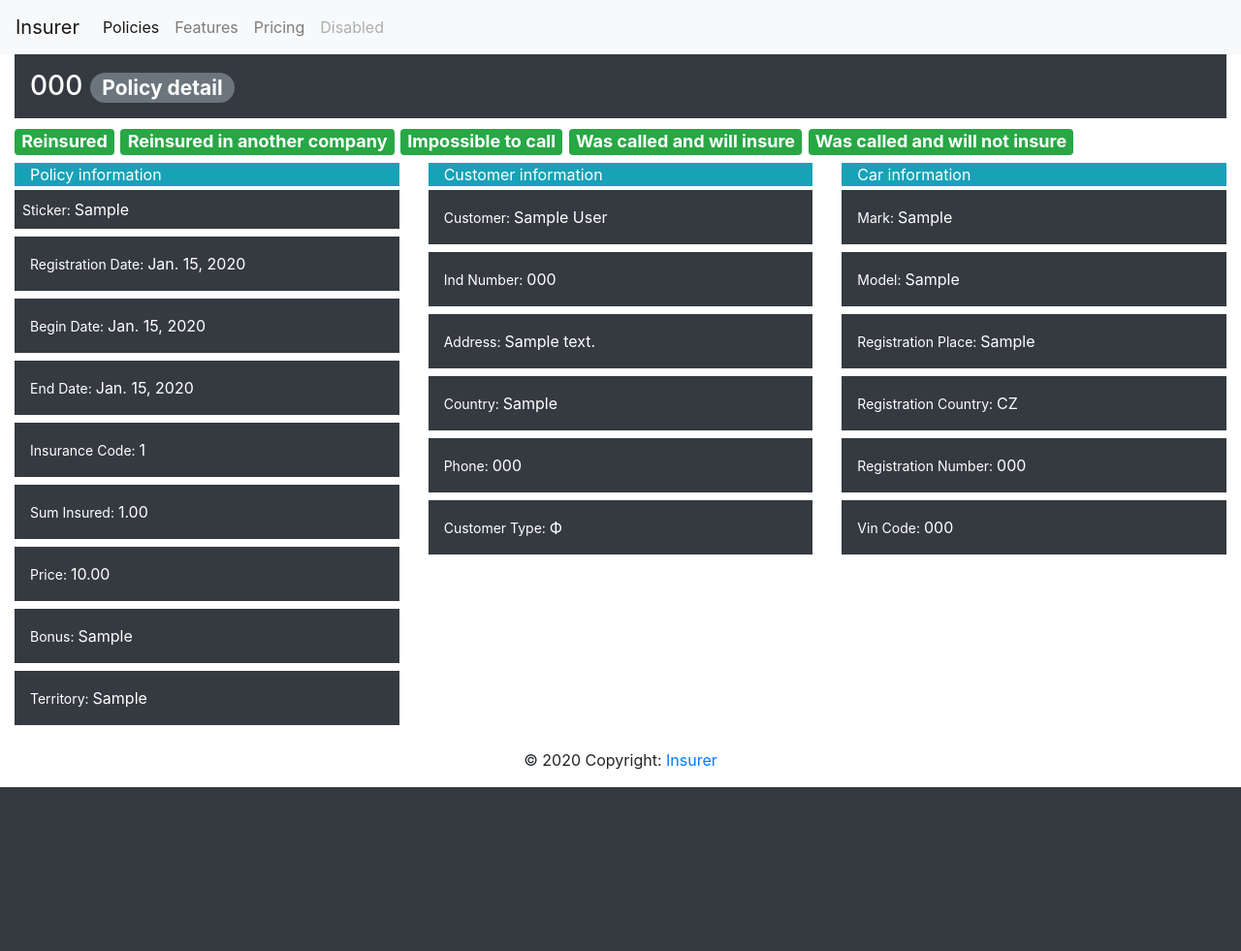
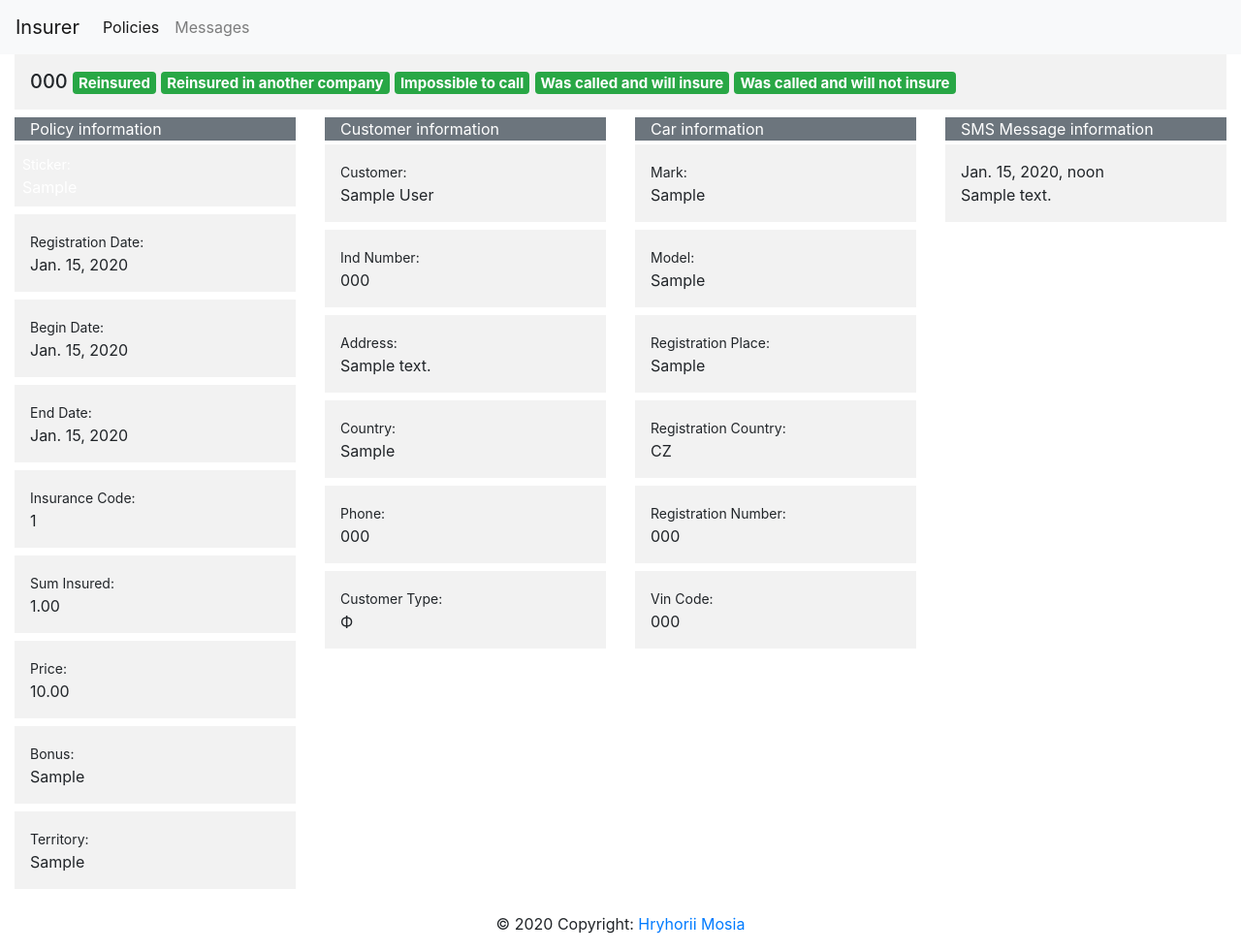
Before and after one commit to mosiahr/insurer, a Django app: page /customer-service/policies/1/ in a window 1280 px wide. Shown: the whole page at 97% size. Before the commit the page ends 812 px from the top, so only its background shows below. Run offline with Django 3.2, Linux system fonts and the light colour scheme; tables that the repository leaves empty hold one stand-in row (values such as "Sample post"); some libraries are stand-ins or nearby versions.

Commit message:
Added SMS messages view and table to it

```diff
--- a/customer_service/templates/customer_service/policies.html
+++ b/customer_service/templates/customer_service/policies.html
@@ -5,7 +5,7 @@
 {% block title %}Polices{% endblock %}
 
 {% block content %}
-    <h2>Policies</h2>
+    <h5 class="p-3 mb-2 bg-light-blacker">Policies</h5>
     {% if filter %}
         {{ filter.form.media }}
         <form action="" method="get" class="form form-inline">
@@ -26,6 +26,8 @@
 {% endblock %}
 
 {% block javascript %}
+    {{ block.super }}
+
     <script src="/static/bsmodals/bsmodals.js"></script>
     <script src="/static/bsmodals/restapi.js"></script>
 
--- a/customer_service/templates/customer_service/policy_detail.html
+++ b/customer_service/templates/customer_service/policy_detail.html
@@ -4,11 +4,10 @@
 {% block title %}{{ policy.number }}{% endblock %}
 
 {% block content %}
-    <div class="h3 p-3 mb-2 bg-dark text-white">{{ policy.number }}
-        <span class="badge badge-pill badge-secondary">Policy detail</span></div>
-
     <!-- Result after the call to the customer -->
-    <h4 id="result-after-call" data-insurance-policy-update-url="{% url 'api-customer-service:api-insurance-policy-update' pk=policy.id %}">
+    <h5 class="p-3 mb-2 bg-light-blacker" id="result-after-call"
+        data-insurance-policy-update-url="{% url 'api-customer-service:api-insurance-policy-update' pk=policy.id %}">
+        {{ policy.number }}
         <a href="#" id="is_reinsured"
            class="badge badge-{% if policy.is_reinsured %}success{% else %}secondary{% endif %}"> {% trans 'Reinsured' %}</a>
         <a href="#" id="is_reinsured_another_company"
@@ -19,61 +18,85 @@
            class="badge badge-{% if policy.is_called_will_insure %}success{% else %}secondary{% endif %}"> {% trans 'Was called and will insure' %}</a>
         <a href="#" id="is_called_will_not_insure"
            class="badge badge-{% if policy.is_called_will_not_insure %}success{% else %}secondary{% endif %}"> {% trans 'Was called and will not insure' %}</a>
-    </h4>
+    </h5>
 
     <div class="row">
 
         <!-- Policy information -->
         <div class="col-sm">
-            <div class="pl-3 mb-1 bg-info text-white">Policy information</div>
+            <div class="pl-3 mb-1 bg-secondary text-white">Policy information</div>
             {% if policy.sticker %}
-                <div class="p-2 mb-2 bg-dark text-white"><small>Sticker: </small>{{ policy.sticker }}</div>
+                <div class="p-2 mb-2 bg-light-blacker text-white"><small>Sticker: </small><br>{{ policy.sticker }}</div>
             {% endif %}
-            <div class="p-3 mb-2 bg-dark text-white"><small>Registration Date: </small>{{ policy.registration_date }}
+            <div class="p-3 mb-2 bg-light-blacker text-body"><small>Registration
+                Date: </small><br>{{ policy.registration_date }}
             </div>
-            <div class="p-3 mb-2 bg-dark text-white"><small>Begin Date: </small>{{ policy.begin_date }}</div>
-            <div class="p-3 mb-2 bg-dark text-white"><small>End Date: </small>{{ policy.end_date }}</div>
+            <div class="p-3 mb-2 bg-light-blacker text-body"><small>Begin Date: </small><br>{{ policy.begin_date }}
+            </div>
+            <div class="p-3 mb-2 bg-light-blacker text-body"><small>End Date: </small><br>{{ policy.end_date }}</div>
 
-            <div class="p-3 mb-2 bg-dark text-white"><small>Insurance Code: </small>{{ policy.insurance_code }}</div>
-            <div class="p-3 mb-2 bg-dark text-white"><small>Sum Insured: </small>{{ policy.sum_insured }}</div>
-            <div class="p-3 mb-2 bg-dark text-white"><small>Price: </small>{{ policy.price }}</div>
+            <div class="p-3 mb-2 bg-light-blacker text-body"><small>Insurance
+                Code: </small><br>{{ policy.insurance_code }}</div>
+            <div class="p-3 mb-2 bg-light-blacker text-body"><small>Sum Insured: </small><br>{{ policy.sum_insured }}
+            </div>
+            <div class="p-3 mb-2 bg-light-blacker text-body"><small>Price: </small><br>{{ policy.price }}</div>
 
             {% if policy.bonus %}
-                <div class="p-3 mb-2 bg-dark text-white"><small>Bonus: </small>{{ policy.bonus }}</div>
+                <div class="p-3 mb-2 bg-light-blacker text-body"><small>Bonus: </small><br>{{ policy.bonus }}</div>
             {% endif %}
 
-            <div class="p-3 mb-2 bg-dark text-white"><small>Territory: </small>{{ policy.territory }}</div>
+            <div class="p-3 mb-2 bg-light-blacker text-body"><small>Territory: </small><br>{{ policy.territory }}</div>
         </div>
 
         <!-- Customer information -->
         <div class="col-sm">
-            <div class="pl-3 mb-1 bg-info text-white">Customer information</div>
-            <div class="p-3 mb-2 bg-dark text-white"><small>Customer: </small>{{ policy.customer.name }}</div>
-            <div class="p-3 mb-2 bg-dark text-white"><small>Ind Number: </small>{{ policy.customer.ind_number }}</div>
-            <div class="p-3 mb-2 bg-dark text-white"><small>Address: </small>{{ policy.customer.address }}</div>
-            <div class="p-3 mb-2 bg-dark text-white"><small>Country: </small>{{ policy.customer.country }}</div>
-            <div class="p-3 mb-2 bg-dark text-white"><small>Phone: </small>{{ policy.customer.phone }}</div>
-            <div class="p-3 mb-2 bg-dark text-white"><small>Customer Type: </small>{{ policy.customer.customer_type }}
+            <div class="pl-3 mb-1 bg-secondary text-white">Customer information</div>
+            <div class="p-3 mb-2 bg-light-blacker text-body"><small>Customer: </small><br>{{ policy.customer.name }}
+            </div>
+            <div class="p-3 mb-2 bg-light-blacker text-body"><small>Ind
+                Number: </small><br>{{ policy.customer.ind_number }}</div>
+            <div class="p-3 mb-2 bg-light-blacker text-body"><small>Address: </small><br>{{ policy.customer.address }}
+            </div>
+            <div class="p-3 mb-2 bg-light-blacker text-body"><small>Country: </small><br>{{ policy.customer.country }}
+            </div>
+            <div class="p-3 mb-2 bg-light-blacker text-body"><small>Phone: </small><br>{{ policy.customer.phone }}</div>
+            <div class="p-3 mb-2 bg-light-blacker text-body"><small>Customer
+                Type: </small><br>{{ policy.customer.customer_type }}
             </div>
         </div>
 
         <!-- Car information -->
         <div class="col-sm">
-            <div class="pl-3 mb-1 bg-info text-white">Car information</div>
-            <div class="p-3 mb-2 bg-dark text-white"><small>Mark: </small>{{ policy.car.mark }}</div>
-            <div class="p-3 mb-2 bg-dark text-white"><small>Model: </small>{{ policy.car.model }}</div>
-            <div class="p-3 mb-2 bg-dark text-white"><small>Registration
-                Place: </small>{{ policy.car.registration_place }}</div>
-            <div class="p-3 mb-2 bg-dark text-white"><small>Registration
-                Country: </small>{{ policy.car.registration_country }}</div>
-            <div class="p-3 mb-2 bg-dark text-white"><small>Registration
-                Number: </small>{{ policy.car.registration_number }}</div>
-            <div class="p-3 mb-2 bg-dark text-white"><small>Vin Code: </small>{{ policy.car.vin_code }}</div>
+            <div class="pl-3 mb-1 bg-secondary text-white">Car information</div>
+            <div class="p-3 mb-2 bg-light-blacker text-body"><small>Mark: </small><br>{{ policy.car.mark }}</div>
+            <div class="p-3 mb-2 bg-light-blacker text-body"><small>Model: </small><br>{{ policy.car.model }}</div>
+            <div class="p-3 mb-2 bg-light-blacker text-body"><small>Registration
+                Place: </small><br>{{ policy.car.registration_place }}</div>
+            <div class="p-3 mb-2 bg-light-blacker text-body"><small>Registration
+                Country: </small><br>{{ policy.car.registration_country }}</div>
+            <div class="p-3 mb-2 bg-light-blacker text-body"><small>Registration
+                Number: </small><br>{{ policy.car.registration_number }}</div>
+            <div class="p-3 mb-2 bg-light-blacker text-body"><small>Vin Code: </small><br>{{ policy.car.vin_code }}
+            </div>
         </div>
+
+        <!-- Message information -->
+        <div class="col-sm">
+            <div class="pl-3 mb-1 bg-secondary text-white">SMS Message information</div>
+            {% for message in  sms_messages %}
+                <div class="p-3 mb-2 bg-light-blacker text-body">
+                    {{ message.created }}<br>
+                    {{ message.body }}
+                </div>
+            {% endfor %}
+        </div>
+
     </div>
 {% endblock %}
 
 {% block javascript %}
+    {{ block.super }}
+
     <script>
         var urlApiInsurancePolicyUpdate = $('#result-after-call').attr('data-insurance-policy-update-url');
 
--- /dev/null
+++ b/customer_service/templatetags/tags.py
@@ -0,0 +1,10 @@
+from django import template
+
+register = template.Library()
+
+
+@register.simple_tag
+def active(request, pattern):
+    import re
+    if re.search(pattern, request.path):
+        return 'active'
--- a/customer_service/urls.py
+++ b/customer_service/urls.py
@@ -1,10 +1,15 @@
 from django.urls import path, include
 
-from .views import InsurancePolicyView, InsurancePolicyDetailView
+from .views import (InsurancePolicyView, InsurancePolicyDetailView,
+                    MessageSmsInsurancePolicyExpiresView,
+                    MessageSmsInsurancePolicyExpiresDetailView)
 
 app_name = 'customer_service'
 urlpatterns = [
     path('policies/', InsurancePolicyView.as_view(), name='policies'),
     path('policies/<int:pk>/',
          InsurancePolicyDetailView.as_view(), name='policy_detail'),
+    path('messages/', MessageSmsInsurancePolicyExpiresView.as_view(),
+         name='messages'),
+
 ]
--- a/customer_service/views.py
+++ b/customer_service/views.py
@@ -1,16 +1,23 @@
+from django.views.generic import ListView
 from django.views.generic.detail import DetailView
 from django.urls import reverse
 
 from django_tables2 import SingleTableMixin
 from django_filters.views import FilterView
 
-from .models import InsurancePolicy
-from .tables import InsurancePolicyTable
+from .models import InsurancePolicy, MessageSmsInsurancePolicyExpires
+from .tables import InsurancePolicyTable, MessageSmsInsurancePolicyExpiresTable
 from .forms import InsurancePolicyForm
 from .filters import InsurancePolicyFilter
 
 
 class InsurancePolicyView(SingleTableMixin, FilterView):
+    """
+    Render list of insurance polices. The view has the ability to edit the
+    result after calling the customer. Also, the view allows use Django Rest
+    Framework and Twilio.com for send SMS messages to customers to notify them
+    that insurance policy is ending.
+    """
     form_class = InsurancePolicyForm
     model = InsurancePolicy
     table_class = InsurancePolicyTable
@@ -26,6 +33,43 @@ class InsurancePolicyView(SingleTableMixin, FilterView):
 
 
 class InsurancePolicyDetailView(DetailView):
+    """
+    Render a "detail" view of an insurance policy. The view includes:
+        - policy information;
+        - customer information;
+        - car information;
+        - sms messages those were sent to customer to notify them that insurance
+          policy is ending.
+    The view has the ability to edit the result after colling the customer.
+    """
     model = InsurancePolicy
     template_name = 'customer_service/policy_detail.html'
     context_object_name = 'policy'
+
+    def get_context_data(self, **kwargs):
+        context = super(InsurancePolicyDetailView, self).get_context_data()
+        insurance_policy = self.get_object()
+        if insurance_policy:
+            context.update(
+                {'sms_messages': MessageSmsInsurancePolicyExpires.objects.filter(
+                    insurance_policy=insurance_policy.id)})
+        return context
+
+
+class MessageSmsInsurancePolicyExpiresView(SingleTableMixin, ListView):
+    """
+    Render list of sms messages those were sent to customers to notify them that
+    insurance policy is ending.
+    """
+    # form_class = InsurancePolicyForm
+    model = MessageSmsInsurancePolicyExpires
+    table_class = MessageSmsInsurancePolicyExpiresTable
+    template_name = 'customer_service/message_sms_policy_expire_list.html'
+    context_object_name = 'sms_messages'
+    # filterset_class = InsurancePolicyFilter
+
+
+class MessageSmsInsurancePolicyExpiresDetailView(DetailView):
+    model = MessageSmsInsurancePolicyExpires
+    template_name = 'customer_service/message_sms_policy_expire_datail.html'
+    context_object_name = 'message'
--- a/static/css/app.css
+++ b/static/css/app.css
@@ -5,3 +5,7 @@ td > a:hover {
 #message-sms-url {
     display: none;
 }
+
+.bg-light-blacker {
+    background: rgba(0, 0, 0, 0.05);
+}
--- a/templates/base.html
+++ b/templates/base.html
@@ -1,5 +1,10 @@
 {% load static %}
 {% load bootstrap4 %}
+{% load tags %}
+
+{% url 'customer_service:policies' as policies %}
+{% url 'customer_service:messages' as messages %}
+
 <!DOCTYPE html>
 <html lang="en">
 <head>
@@ -18,12 +23,8 @@
     </button>
     <div class="collapse navbar-collapse" id="navbarNavAltMarkup">
         <div class="navbar-nav">
-            <a class="nav-item nav-link active" href="{% url 'customer_service:policies' %}">Policies<span
-                    class="sr-only">(current)</span></a>
-            <a class="nav-item nav-link" href="#">Features</a>
-            <a class="nav-item nav-link" href="#">Pricing</a>
-            <a class="nav-item nav-link disabled" href="#" tabindex="-1"
-               aria-disabled="true">Disabled</a>
+            <a class="nav-item nav-link {% active request policies %}" href="{% url 'customer_service:policies' %}">Policies</a>
+            <a class="nav-item nav-link {% active request messages %}" href="{% url 'customer_service:messages' %}">Messages</a>
         </div>
     </div>
 </nav>
@@ -37,15 +38,13 @@
 <footer class="page-footer font-small blue">
 
     <!-- Copyright -->
-    <div class="footer-copyright text-center py-3">© 2020 Copyright:
-        <a href="#"> Insurer</a>
-    </div>
+    <div class="footer-copyright text-center py-3">© 2020 Copyright: <a href="https://github.com/mosiahr">Hryhorii
+        Mosia</a></div>
     <!-- Copyright -->
 
 </footer>
 <!-- Footer -->
 
-
 {% block javascript %}{% endblock %}
 
 </body>
```
Also changed, not shown: customer_service/tables.py (+9 -1 lines), customer_service/templates/customer_service/message_sms_policy_expire_datail.html (added, +8 -0 lines), customer_service/templates/customer_service/message_sms_policy_expire_list.html (added, +14 -0 lines), customer_service/templatetags/__init__.py (added).
